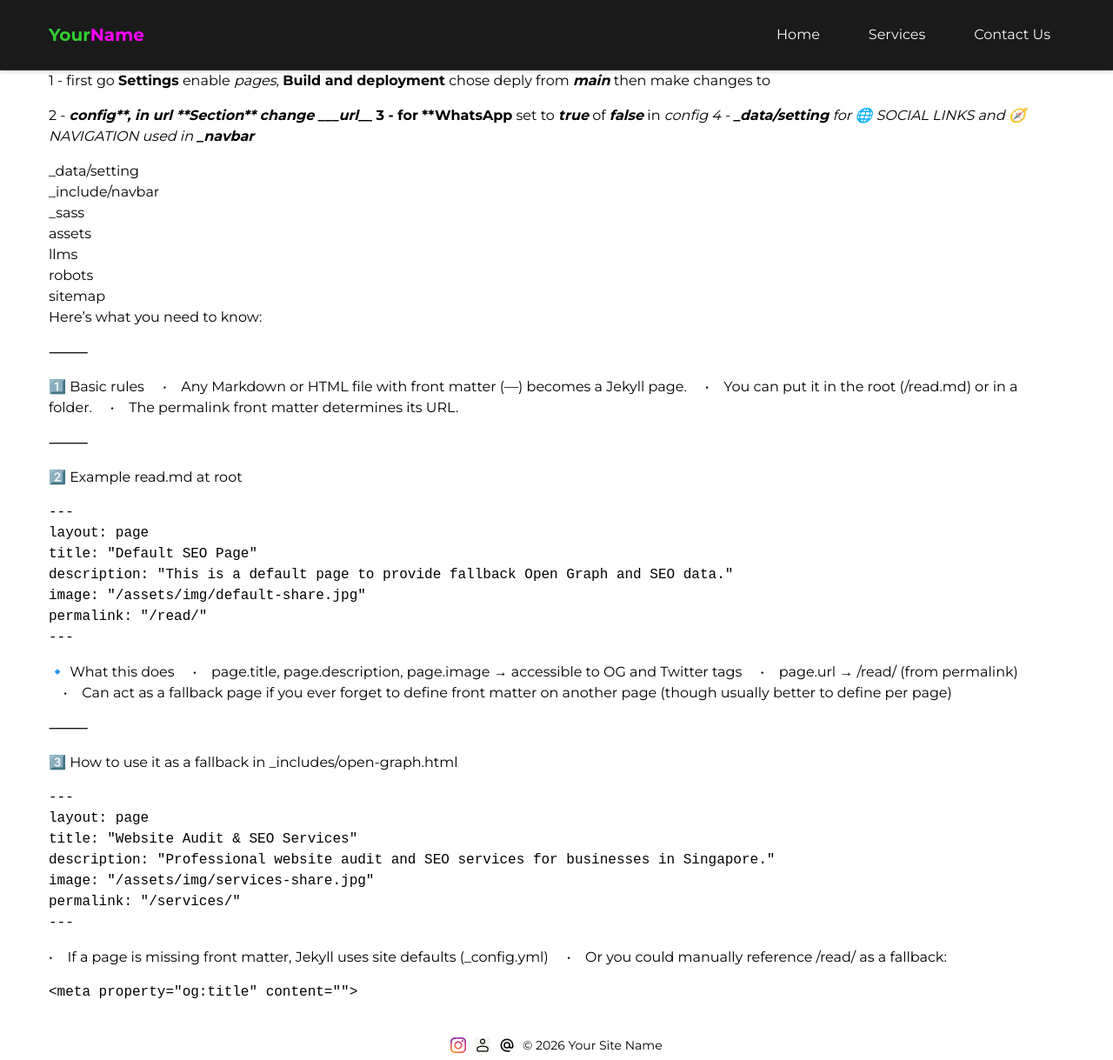
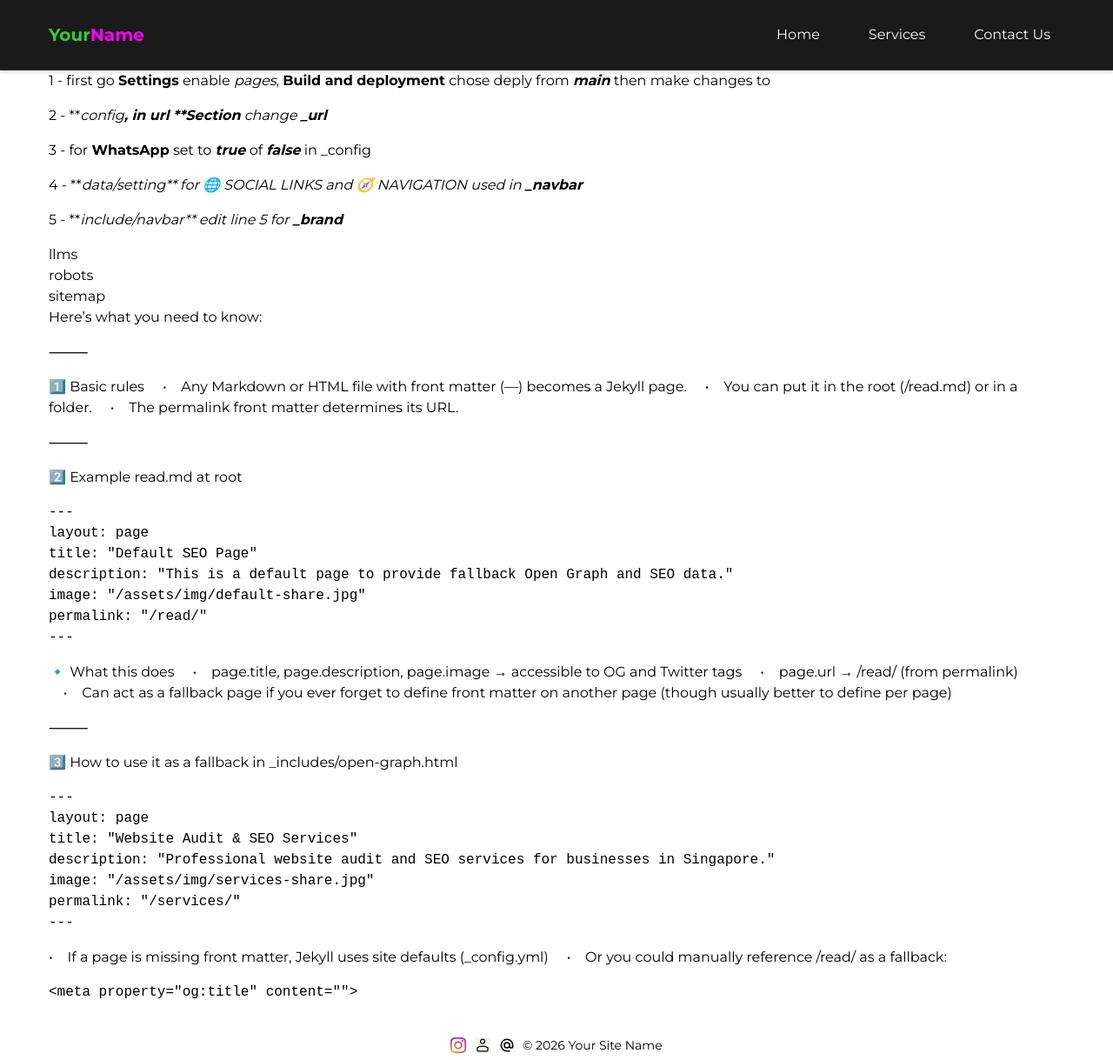
Before and after one commit to m33lucky-benny/ebiya-consul, a Jekyll site: the page built from Read.md, in a window 1280 px wide and 1219 px high. Shown: the whole window at 87% size. Built offline with Jekyll 4.4.1, drawn with Linux system fonts in a browser that asks for light colours; our own code applies the rules of GitHub Pages for plain Markdown files.

Commit message:
Update Read.md

```diff
--- a/Read.md
+++ b/Read.md
@@ -2,12 +2,14 @@
 then make changes to
 
 2 - **_config**, in url **Section** change ___url___
+
 3 - for **WhatsApp** set to ___true___ of ___false___ in _config
+
 4 - **_data/setting** for 🌐 SOCIAL LINKS and  🧭 NAVIGATION used in ___navbar___
-- _data/setting
-- _include/navbar
-- _sass
-- assets
+
+5 - **_include/navbar** edit line 5 for ___brand___
+
+
 - llms
 - robots
 - sitemap
```
